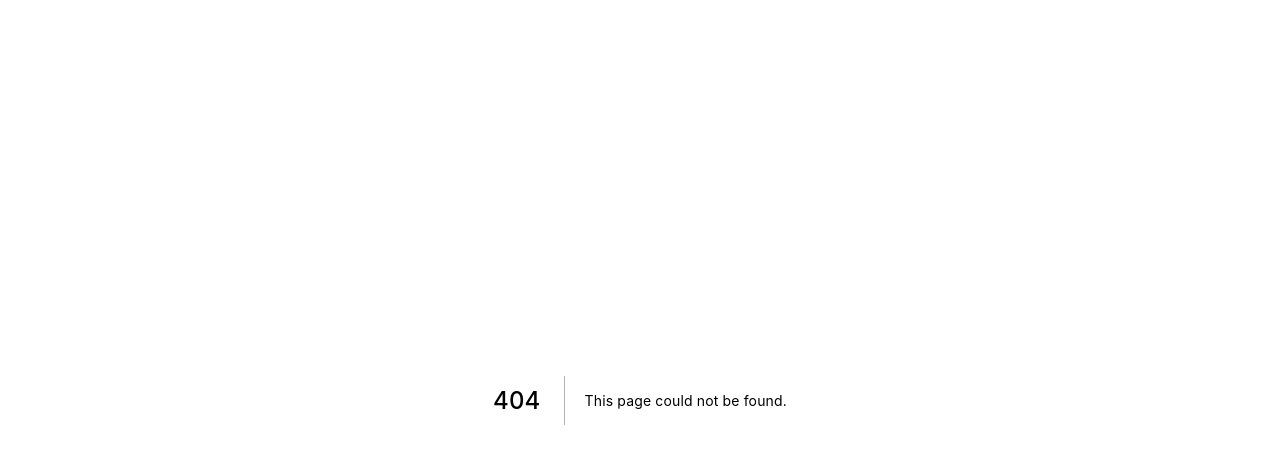
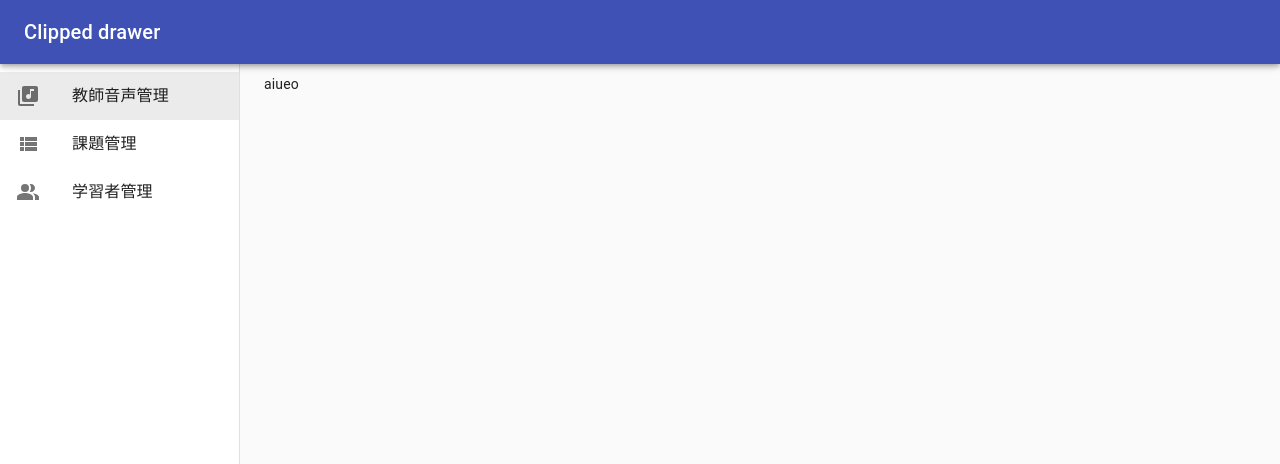
Before and after one commit to inoue0124/eval_pronunciation_api, a Next.js app in the folder ui/: page /teacher/speech in a window 1280 px wide. Before the commit this address had no page. Shown: the top 464 px of the page. Built offline with nearby package versions, Linux system fonts and the light colour scheme.

Commit message:
Create teacher's layout

```diff
--- /dev/null
+++ b/ui/src/layout/teacher.tsx
@@ -0,0 +1,90 @@
+import React from 'react'
+import { makeStyles } from '@material-ui/core/styles'
+import Drawer from '@material-ui/core/Drawer'
+import AppBar from '@material-ui/core/AppBar'
+import CssBaseline from '@material-ui/core/CssBaseline'
+import Toolbar from '@material-ui/core/Toolbar'
+import List from '@material-ui/core/List'
+import Typography from '@material-ui/core/Typography'
+import ListItem from '@material-ui/core/ListItem'
+import ListItemIcon from '@material-ui/core/ListItemIcon'
+import ListItemText from '@material-ui/core/ListItemText'
+import LibraryMusicIcon from '@material-ui/icons/LibraryMusic'
+import ViewListIcon from '@material-ui/icons/ViewList'
+import PeopleAltIcon from '@material-ui/icons/PeopleAlt'
+import Link from 'next/link'
+
+const drawerWidth = 240
+
+const useStyles = makeStyles((theme) => ({
+  root: {
+    display: 'flex',
+  },
+  appBar: {
+    zIndex: theme.zIndex.drawer + 1,
+  },
+  drawer: {
+    width: drawerWidth,
+    flexShrink: 0,
+  },
+  drawerPaper: {
+    width: drawerWidth,
+  },
+  drawerContainer: {
+    overflow: 'auto',
+  },
+  content: {
+    marginTop: 50,
+    flexGrow: 1,
+    padding: theme.spacing(3),
+  },
+}))
+
+export const SideMenu: React.FC = ({ children }) => {
+  const classes = useStyles()
+
+  return (
+    <div className={classes.root}>
+      <CssBaseline />
+      <AppBar position="fixed" className={classes.appBar}>
+        <Toolbar>
+          <Typography variant="h6" noWrap>
+            Clipped drawer
+          </Typography>
+        </Toolbar>
+      </AppBar>
+      <Drawer
+        className={classes.drawer}
+        variant="permanent"
+        classes={{
+          paper: classes.drawerPaper,
+        }}
+      >
+        <Toolbar />
+        <div className={classes.drawerContainer}>
+          <List>
+            <Link href="/teacher/speech">
+              <ListItem button selected={location.pathname.includes('/teacher/speech')}>
+                <ListItemIcon>{<LibraryMusicIcon />}</ListItemIcon>
+                <ListItemText primary="教師音声管理" />
+              </ListItem>
+            </Link>
+            <Link href="/teacher/unit">
+              <ListItem button selected={location.pathname.includes('/teacher/unit')}>
+                <ListItemIcon>{<ViewListIcon />}</ListItemIcon>
+                <ListItemText primary="課題管理" />
+              </ListItem>
+            </Link>
+            <Link href="/teacher/learner">
+              <ListItem button selected={location.pathname.includes('/teacher/learner')}>
+                <ListItemIcon>{<PeopleAltIcon />}</ListItemIcon>
+                <ListItemText primary="学習者管理" />
+              </ListItem>
+            </Link>
+          </List>
+        </div>
+      </Drawer>
+      <main className={classes.content}>{children}</main>
+    </div>
+  )
+}
--- /dev/null
+++ b/ui/src/pages/teacher/speech/index.tsx
@@ -0,0 +1,7 @@
+import { SideMenu } from '../../../layout/teacher'
+
+const SpeechList: React.FC = () => {
+  return <SideMenu>aiueo</SideMenu>
+}
+
+export default SpeechList
```
